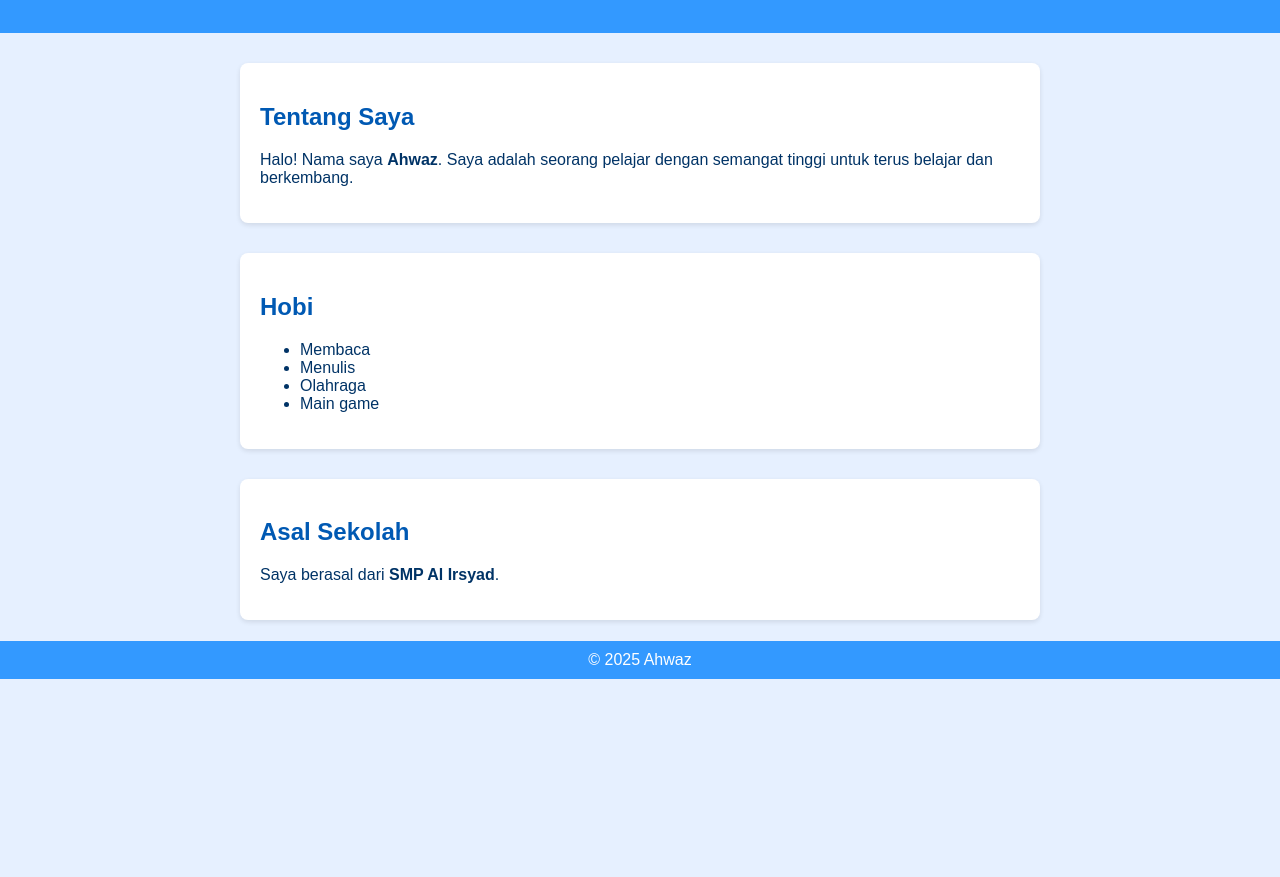
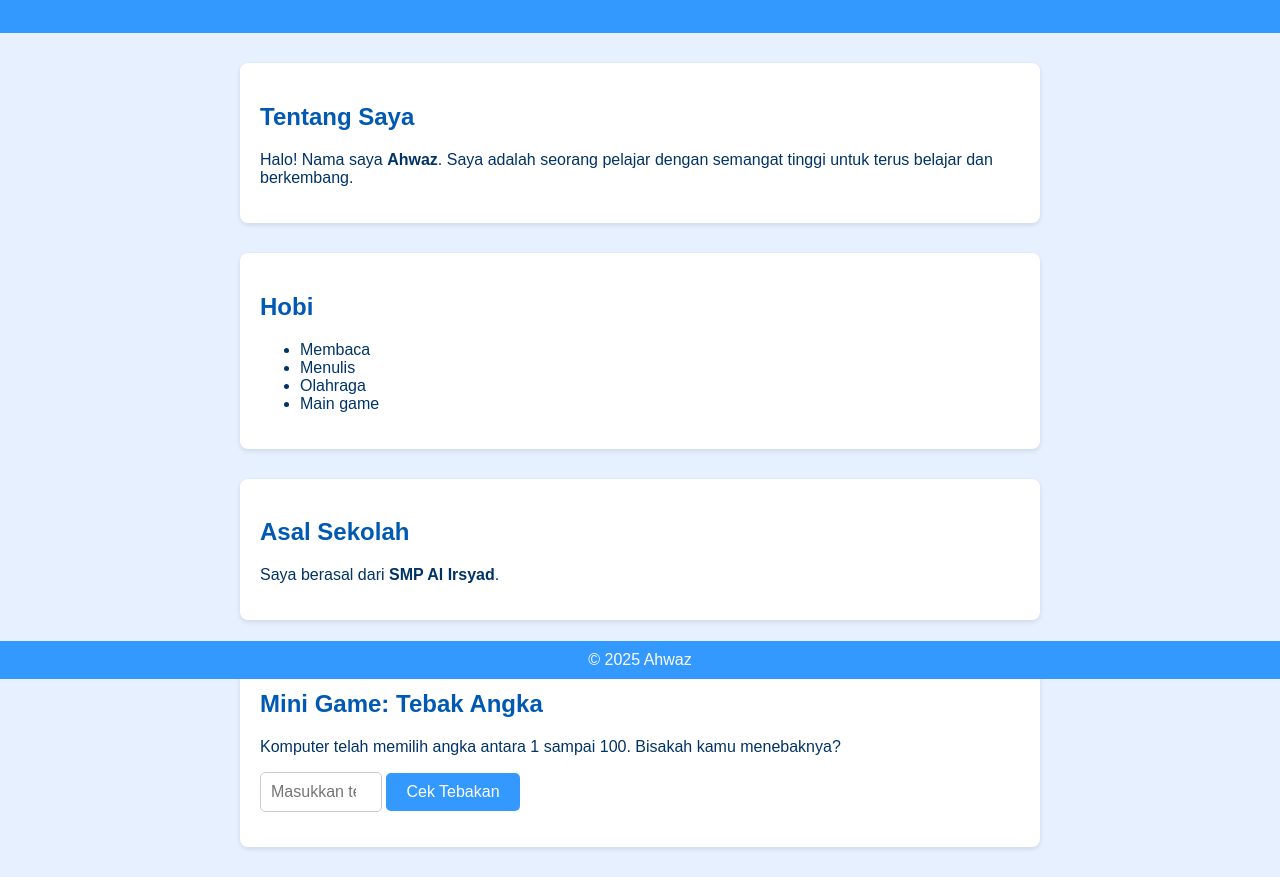
Before and after one commit to pemroalrisyad/Ahwaz, a plain HTML site: page index.html in a window 1280 px wide. Shown: the part 121-998 px from the top of the page. Before the commit the page ends 801 px from the top, so only its background shows below. Drawn offline with Linux system fonts and the light colour scheme.

Commit message:
Update index.html

```diff
--- a/index.html
+++ b/index.html
@@ -42,6 +42,38 @@
       bottom: 0;
       width: 100%;
     }
+
+    /* Style untuk game */
+    .game-section {
+      background-color: #ffffff;
+      padding: 20px;
+      border-radius: 8px;
+      box-shadow: 0 2px 5px rgba(0,0,0,0.1);
+    }
+    .game-button {
+      background-color: #3399ff;
+      color: white;
+      border: none;
+      padding: 10px 20px;
+      border-radius: 5px;
+      cursor: pointer;
+      font-size: 16px;
+    }
+    .game-button:hover {
+      background-color: #0059b3;
+    }
+    .game-input {
+      padding: 10px;
+      font-size: 16px;
+      border: 1px solid #ccc;
+      border-radius: 5px;
+      width: 100px;
+    }
+    .game-result {
+      margin-top: 15px;
+      font-size: 18px;
+      font-weight: bold;
+    }
   </style>
 </head>
 <body>
@@ -71,11 +103,46 @@
       <h2>Asal Sekolah</h2>
       <p>Saya berasal dari <strong>SMP Al Irsyad</strong>.</p>
     </div>
+
+    <!-- Mini Game Section -->
+    <div class="game-section">
+      <h2>Mini Game: Tebak Angka</h2>
+      <p>Komputer telah memilih angka antara 1 sampai 100. Bisakah kamu menebaknya?</p>
+      <input type="number" id="guessInput" class="game-input" placeholder="Masukkan tebakan">
+      <button onclick="checkGuess()" class="game-button">Cek Tebakan</button>
+      <div class="game-result" id="result"></div>
+    </div>
   </div>
 
   <footer>
     &copy; 2025 Ahwaz
   </footer>
 
+  <script>
+    let targetNumber = Math.floor(Math.random() * 100) + 1;
+
+    function checkGuess() {
+      const guess = parseInt(document.getElementById('guessInput').value);
+      const result = document.getElementById('result');
+
+      if (isNaN(guess) || guess < 1 || guess > 100) {
+        result.textContent = "Masukkan angka antara 1 sampai 100.";
+        result.style.color = "red";
+        return;
+      }
+
+      if (guess === targetNumber) {
+        result.textContent = "Selamat! Kamu menebak dengan benar!";
+        result.style.color = "green";
+      } else if (guess < targetNumber) {
+        result.textContent = "Terlalu rendah. Coba lagi!";
+        result.style.color = "orange";
+      } else {
+        result.textContent = "Terlalu tinggi. Coba lagi!";
+        result.style.color = "orange";
+      }
+    }
+  </script>
+
 </body>
 </html>
```
